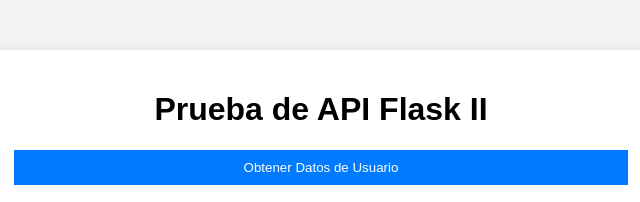
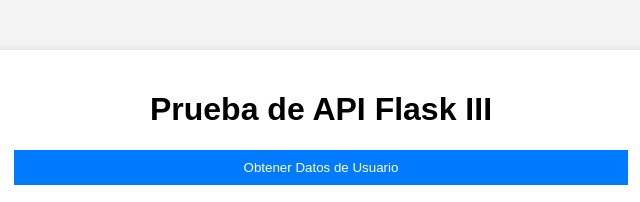
Before and after one commit to Roberprofe/git-visual, a plain HTML site: page index.html in a window 1280 px wide. Shown: the top 202 px of the page, 319-959 px from the left. Drawn offline with nearby package versions, Linux system fonts and the light colour scheme.

Commit message:
Cambiado Flask II por Flask III

```diff
--- a/index.html
+++ b/index.html
@@ -10,7 +10,7 @@
 </head>
 <body>
     <div class="container">
-        <h1>Prueba de API Flask II</h1>
+        <h1>Prueba de API Flask III</h1>
         <button id="fetchData">Obtener Datos de Usuario</button>
         <button id="fetchAllUsers">Obtener Todos los Usuarios</button>
         <div>
```
